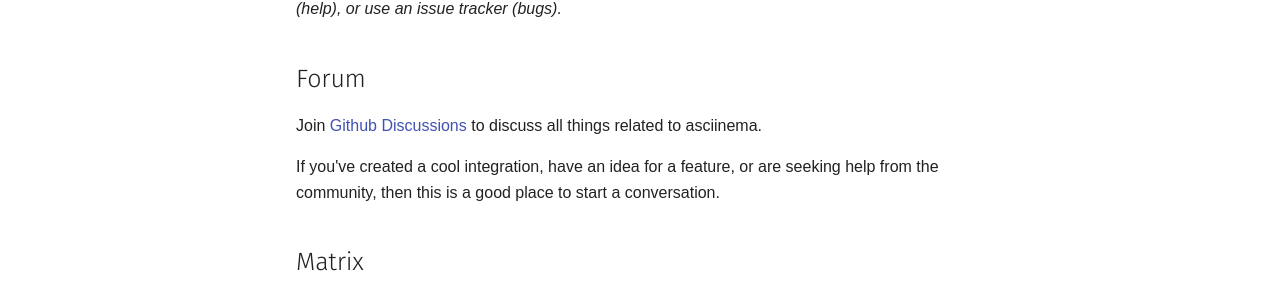
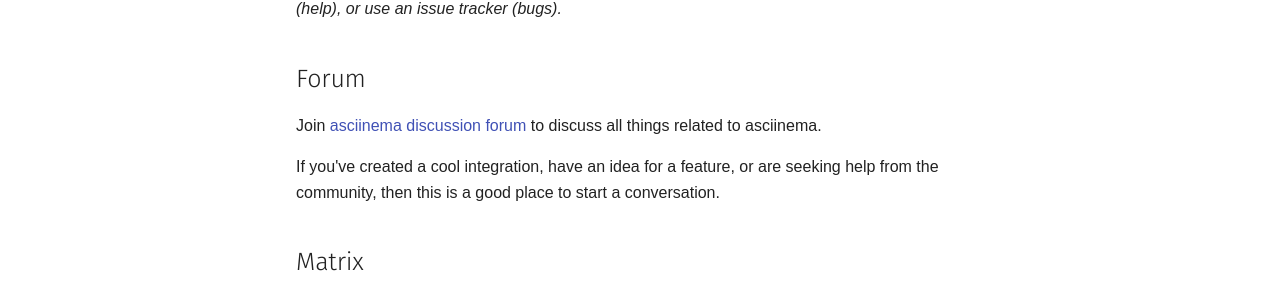
Before and after one commit to ofek/asciinema.github.io, an MkDocs documentation site: the page built from docs/community.md, in a window 1280 px wide and 1143 px high. Shown: the part 417-717 px from the top of the window. Built offline with MkDocs 1.6.1 and Material for MkDocs 9.7.7, drawn with Linux system fonts in a browser that asks for light colours; some web fonts are replaced; comment, search, counter and statistics services are not loaded.

Commit message:
Link to discourse.asciinema.org as a primary forum

```diff
--- a/docs/community.md
+++ b/docs/community.md
@@ -13,8 +13,8 @@
 
 ## Forum
 
-Join [Github Discussions](https://github.com/orgs/asciinema/discussions)
-to discuss all things related to asciinema.
+Join [asciinema discussion forum](https://discourse.asciinema.org/) to discuss
+all things related to asciinema.
 
 If you've created a cool integration, have an idea for a feature, or are seeking
 help from the community, then this is a good place to start a conversation.
```
